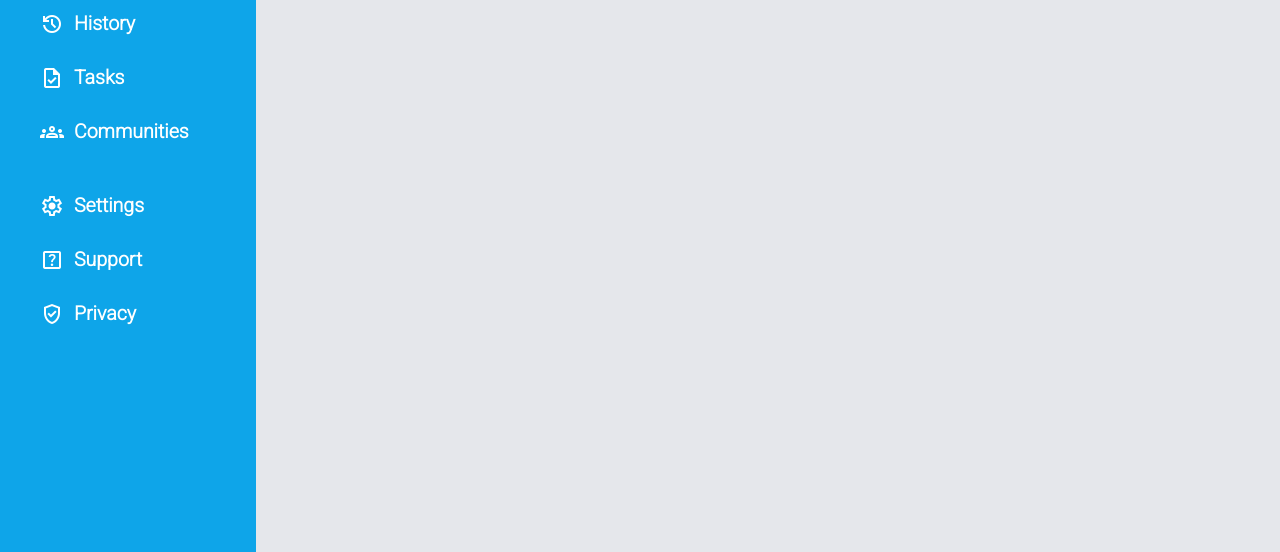
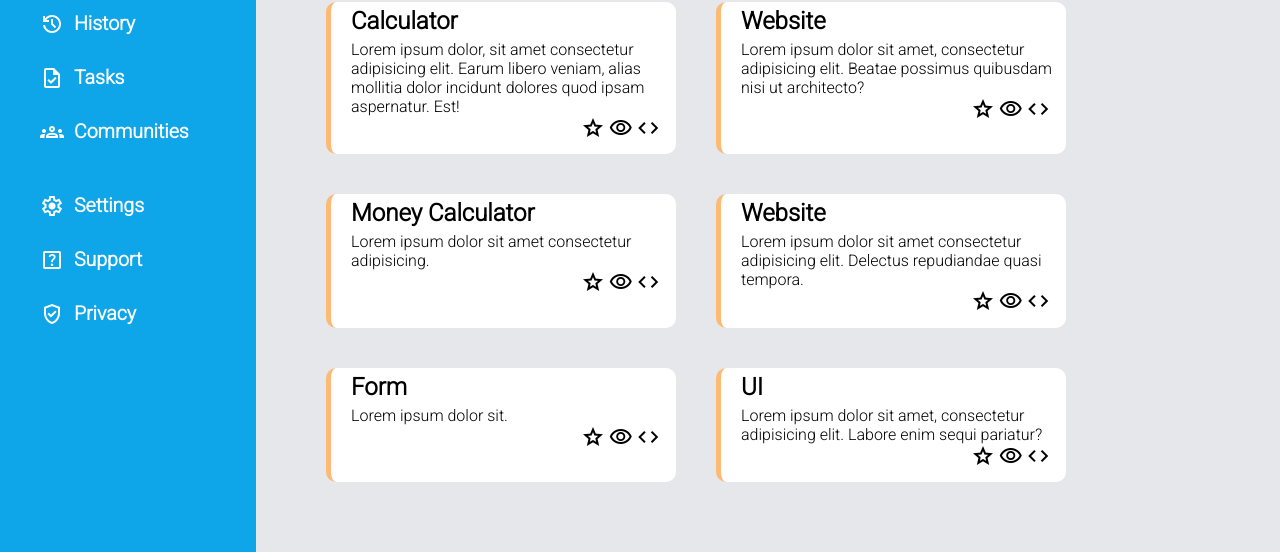
Before and after one commit to eteen12/admin-dashboard, a plain HTML site: page main/index.html in a window 1280 px wide. Shown: the part 248-800 px from the top of the page. Drawn offline with nearby package versions, Linux system fonts and the light colour scheme.

Commit message:
final changes

```diff
--- a/main/index.html
+++ b/main/index.html
@@ -91,7 +91,70 @@
 
             </div>
             <div class="comments">
-                <h1>h12</h1>
+
+                     <h2 class="grid-header"></h2>
+                    <div class="comments-div-wrapper">
+
+                        <div class="text-wrapper">
+                            <h2 class="grid-h2">Calculator</h2>
+                            <p class="grid-p">Lorem ipsum dolor, sit amet consectetur adipisicing elit. Earum libero veniam, alias mollitia dolor incidunt dolores quod ipsam aspernatur. Est!</p>
+                            <div class="icon-wrapper-comments">
+                                <span class="material-symbols-outlined star"> star </span>
+                                <span class="material-symbols-outlined eye"> visibility </span>
+                                <span class="material-symbols-outlined code"> code </span>
+                            </div>
+                        </div>
+                        <div class="text-wrapper">
+                            <h2 class="grid-h2">Website</h2>
+                            <p class="grid-p">Lorem ipsum dolor sit amet, consectetur adipisicing elit. Beatae possimus quibusdam nisi ut architecto?</p>
+                            <div class="icon-wrapper-comments">
+                                <span class="material-symbols-outlined star"> star </span>
+                                <span class="material-symbols-outlined eye"> visibility </span>
+                                <span class="material-symbols-outlined code"> code </span>
+                            </div>
+                        </div>
+
+                        <div class="text-wrapper">
+                            <h2 class="grid-h2">Money Calculator</h2>
+                            <p class="grid-p">Lorem ipsum dolor sit amet consectetur adipisicing.</p>
+                            <div class="icon-wrapper-comments">
+                                <span class="material-symbols-outlined star"> star </span>
+                                <span class="material-symbols-outlined eye"> visibility </span>
+                                <span class="material-symbols-outlined code"> code </span>
+                            </div>
+                        </div>
+                        <div class="text-wrapper">
+                            <h2 class="grid-h2">Website</h2>
+                            <p class="grid-p">Lorem ipsum dolor sit amet consectetur adipisicing elit. Delectus repudiandae quasi tempora.</p>
+                            <div class="icon-wrapper-comments">
+                                <span class="material-symbols-outlined star"> star </span>
+                                <span class="material-symbols-outlined eye"> visibility </span>
+                                <span class="material-symbols-outlined code"> code </span>
+                            </div>
+                        </div>
+
+                        <div class="text-wrapper">
+                            <h2 class="grid-h2">Form</h2>
+                            <p class="grid-p">Lorem ipsum dolor sit.</p>
+                            <div class="icon-wrapper-comments">
+                                <span class="material-symbols-outlined star"> star </span>
+                                <span class="material-symbols-outlined eye"> visibility </span>
+                                <span class="material-symbols-outlined code"> code </span>
+                            </div>
+                        </div>
+                        <div class="text-wrapper">
+                            <h2 class="grid-h2">UI</h2>
+                            <p class="grid-p">Lorem ipsum dolor sit amet, consectetur adipisicing elit. Labore enim sequi pariatur?</p>
+                            <div class="icon-wrapper-comments">
+                                <span class="material-symbols-outlined star"> star </span>
+                                <span class="material-symbols-outlined eye"> visibility </span>
+                                <span class="material-symbols-outlined code"> code </span>
+                            </div>
+                        </div>
+
+                    </div>
+
+
             </div>
         </div>
     </div>
--- a/main/styles.css
+++ b/main/styles.css
@@ -100,6 +100,7 @@ h6{
     position: relative;
     left:35%;
 }
+
 .new,.upload,.share{
     font-family: 'Roboto', sans-serif;
     background-color: #0ea5e9;
@@ -112,3 +113,28 @@ h6{
     font-size:17px;
     margin-top:45px;
 }
+.comments-div-wrapper{
+    display: grid;
+    grid-template-columns:repeat(2,350px);
+    gap:40px;
+    width: 63%;
+    height:80%;
+    margin-top:50px;
+    margin-left:70px;
+}
+.text-wrapper{
+    background-color: white;
+    border-left:5px solid #fdba74;
+    border-radius:10px;
+    text-align: left;
+    font-family: 'Roboto', sans-serif;
+
+}
+.grid-h2, .grid-p{
+    margin-left:20px;
+    margin-top:5px;
+}
+.icon-wrapper-comments{
+    font-size:15px;
+    margin-left:250px;
+}
```
